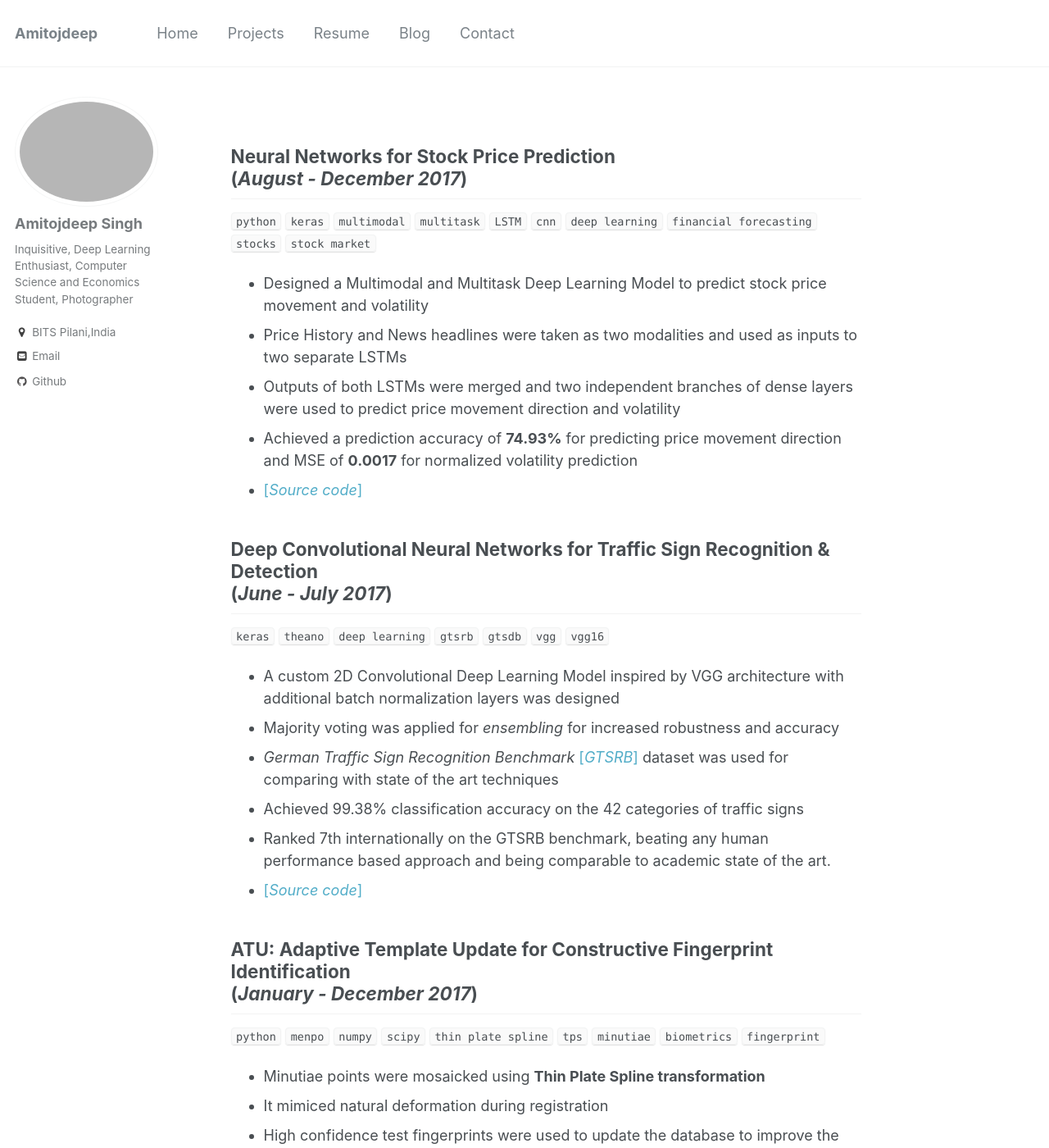
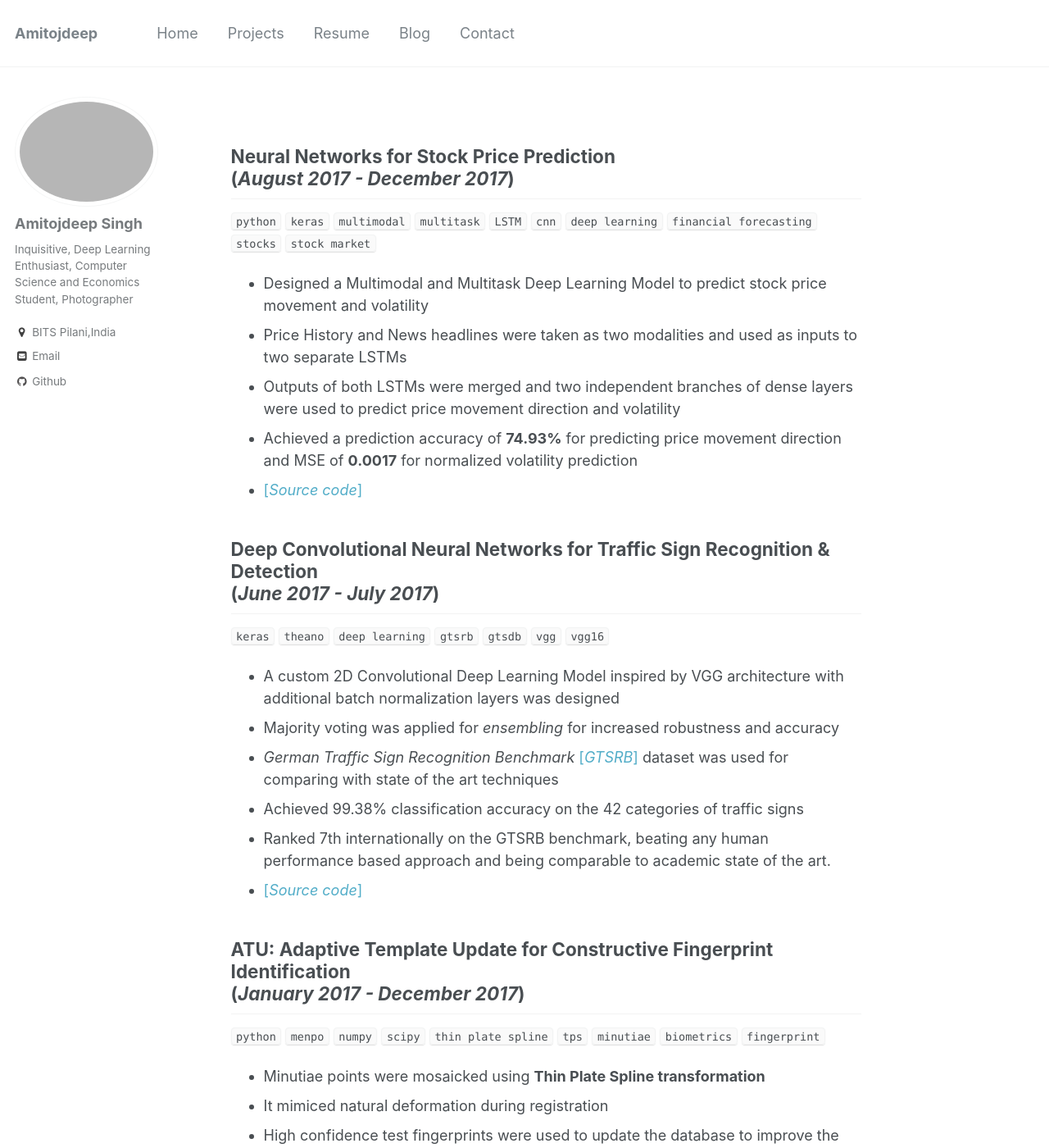
Before and after one commit to amitojdeep/amitojdeep.github.io, a Jekyll site: the page built from _pages/projects.md, in a window 1280 px wide and 1400 px high. Shown: the whole window at 82% size. Built offline with Jekyll 4.4.1, drawn with Linux system fonts in a browser that asks for light colours; some of the changed text lies outside the part shown.

Commit message:
Update projects.md

```diff
--- a/_pages/projects.md
+++ b/_pages/projects.md
@@ -7,7 +7,7 @@ fullwidth: true
 redirect_from:
 ---
 
-## Neural Networks for Stock Price Prediction <br>(_August - December 2017_)
+## Neural Networks for Stock Price Prediction <br>(_August 2017 - December 2017_)
 `python`  `keras` `multimodal` `multitask` `LSTM` `cnn` `deep learning` `financial forecasting` `stocks` `stock market`<br>
 * Designed a Multimodal and Multitask Deep Learning Model to predict stock price movement and volatility
 * Price History and News headlines were taken as two modalities and used as inputs to two separate LSTMs
@@ -15,7 +15,7 @@ redirect_from:
 *  Achieved a prediction accuracy of **74.93%** for predicting price movement direction and MSE of **0.0017** for normalized volatility prediction
 * [[_Source code_]](https://github.com/amitojdeep/deep-stock-preds)
 
-## Deep Convolutional Neural Networks for Traffic Sign Recognition & Detection  <br> (_June - July 2017_)
+## Deep Convolutional Neural Networks for Traffic Sign Recognition & Detection  <br> (_June 2017 - July 2017_)
 `keras` `theano` `deep learning` `gtsrb` `gtsdb` `vgg` `vgg16` <br>
 * A custom 2D Convolutional Deep Learning Model inspired by VGG architecture with additional batch normalization layers was designed
 *  Majority voting was applied for *ensembling* for increased robustness and accuracy
@@ -25,7 +25,7 @@ redirect_from:
 * [[_Source code_]](https://github.com/amitojdeep/traffic-sign-reco)
 
 
-## ATU: Adaptive Template Update for Constructive Fingerprint Identification <br>(_January - December 2017_)
+## ATU: Adaptive Template Update for Constructive Fingerprint Identification <br>(_January 2017 - December 2017_)
 `python`  `menpo` `numpy` `scipy` `thin plate spline` `tps` `minutiae` `biometrics` `fingerprint` <br>
 * Minutiae points were mosaicked using **Thin Plate Spline transformation**
 * It mimiced natural deformation during registration
@@ -33,7 +33,7 @@ redirect_from:
 * Achieved **100% CRR** and **20% EER** for fingerprints of 100 users of *FVC 2004 database*
 * [[_Source code_]](https://github.com/amitojdeep/fp-recognition)
 
-## Semantic Similarity Analyzer and Predictive Typing System <br>(_November 2017_)
+## Semantic Similarity Analyzer and Predictive Typing System <br>(_October 2017- November 2017_)
 `python` `keras` `Siamese LSTM` `Manhattan LSTM` `MaLSTM` `Semantic` <br>
 * Used **Manhattan LSTM** to predict semantic similarity of two query phrases
 * **Google word2vec** was used to generate embeddings of query phrases
```
